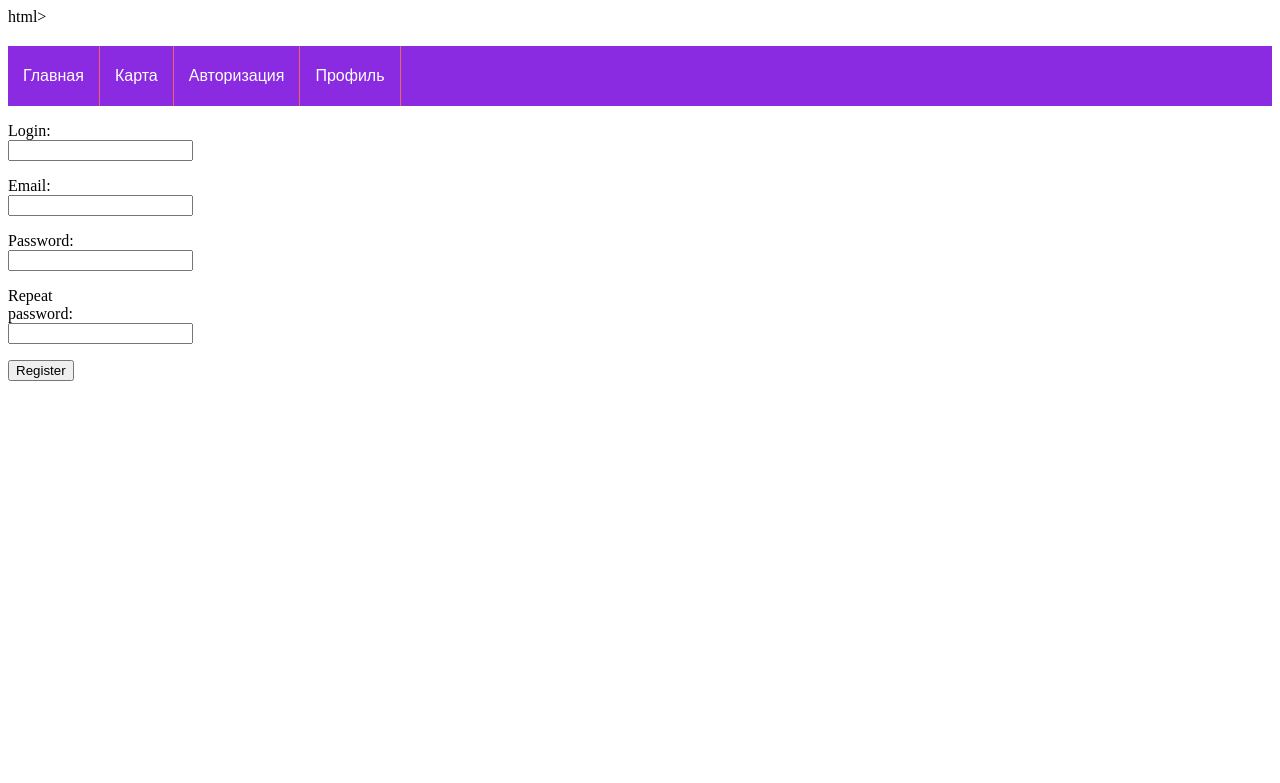
After one commit to Renata-2001/Database-development, a Flask app: page /register in a window 1280 px wide. The commit adds this page. Shown: the top 783 px of the page. Run offline with Flask 3, Linux system fonts and the light colour scheme; some libraries are stand-ins or nearby versions.

Commit message:
modified:   app.py - add register and login 	modified:   db.py - add functions with data selection from users 	new file:   login.py 	modified:   static/dance.css - change styles 	changing templates 	modified:   templates/base.html 	modified:   templates/login.html 	modified:   templates/main.html 	new file:   templates/profile.html 	new file:   templates/register.html

```diff
--- a/app.py
+++ b/app.py
@@ -11,20 +11,73 @@ from werkzeug.security import generate_password_hash, check_password_hash
 from db import DanceDB
 from login import UserLogin
 
-
 app = Flask(__name__)
 
+login_manager = LoginManager(app)
 
 @app.route('/')
 def index():
-   return render_template('main.html')
+	return render_template('main.html',
+			loggedin=current_user,
+			logins=dancedb.get_users_logins()
+	)
+
+@app.route('/login', methods=['GET', 'POST'])
+def login():
+	if request.method == 'POST':
+		user = dancedb.get_user_by_login(request.form['login'])
+		if user and check_password_hash(user['passwd'], request.form['passwd']):
+			userLogin = UserLogin().create(user)
+			login_user(userLogin)
+			return redirect(url_for('index'))
+	return render_template('login.html',
+			loggedin=current_user
+	)
+
+@app.route('/logout')
+@login_required
+def logout():
+	logout_user()
+	return redirect(url_for('login'))
+
+@app.route('/register', methods=['GET', 'POST'])
+def register():
+	if request.method == 'POST':
+		if len(request.form['login']) >= 0 and len(request.form['passwd1']) >= 0 and (request.form['passwd1'] == request.form['passwd2']):
+			if dancedb.is_free_login(request.form['login']):
+				print('reg new user\n')
+				hash = generate_password_hash(request.form['passwd1'])
+				dancedb.add_user(request.form['login'], hash, request.form['email'])
+				return redirect(url_for('login'))
+	return render_template('register.html',
+			loggedin=current_user
+	)
+
+@login_manager.user_loader
+def load_user(user_id):
+	print('load user')
+	print(user_id)
+	return UserLogin().fromDB(user_id, dancedb)
+
 
 dancedb = None
 @app.before_request
 def before_request():
- global dancedb
- dance_db = psycopg2.connect(dbname="dancedb", user="renatik", password = "Bizezo_00")
- dance_db = DanceDB(dance_db)
+	global dancedb
+	db = get_db()
+	dancedb = DanceDB(db)
+
+@app.teardown_appcontext
+def close_db(error=None):
+	if hasattr(g, 'db'):
+		g.db.close()
+
+def get_db():
+	if not hasattr(g, 'db'):
+		g.db = psycopg2.connect(dbname= 'dancedb', user='renatik', password = 'Bizezo_00')
+	return g.db
+
 
 if __name__ == '__main__':
-   app.run()
+   app.secret_key = os.urandom(24)
+   app.run(debug=True, host='0.0.0.0', port='8000')
--- a/db.py
+++ b/db.py
@@ -120,3 +120,44 @@ class DanceDB:
 			self.__db.commit()
 		except psycopg2.Error as e:
 			print(e.pgerror)
+
+#------------SELECT_RECORDS_FROM_TABLE-------------
+	def get_user_by_login(self, login):
+		self.__cursor.execute('SELECT * FROM users WHERE login = %s', (login,))
+		user = self.__cursor.fetchone()
+		return user
+
+	def is_free_login(self, login):
+		try:
+			self.__cursor.execute('SELECT count(*) as cnt FROM users WHERE login = %s', (login,))
+			amount = self.__cursor.fetchone()
+			print(amount)
+			if amount[0] == 0:
+				return True
+			else:
+				return False
+		except psycopg2.Error as e:
+			print(e.pgerror)
+			return False
+
+
+	def get_user(self, user_id):
+		try:
+			self.__cursor.execute('SELECT * FROM users WHERE id = %s LIMIT 1', (user_id,))
+			user = self.__cursor.fetchone()
+			if not user:
+				return False
+			return user
+		except psycopg2.Error as e:
+			print(e.pgerror)
+			return False
+
+
+	def get_users_logins(self):
+		try:
+			self.__cursor.execute('SELECT login FROM users')
+			logins = [ data['login'] for data in self.__cursor.fetchall()]
+			return logins
+		except psycopg2.Error as e:
+			print(e.pgerror)
+			return False
--- a/static/dance.css
+++ b/static/dance.css
@@ -1,23 +1,57 @@
+
 #main {
-    width:100%;
-    height: 790px;
-    background-image: url('main.jpg');
+	width:100%;
 }
 
-#main > h1 {
-    text-align: center;
-    color:aliceblue;
-    font-style: oblique;
-    font-weight: bold;
-    font-size: x-large
+#main > p {
+	margin-right: 20px;
+	margin-left: auto;
+	text-align: right;
 }
 
-#phrase {
-    text-align: left;
-    font-style: oblique;
-    color: brown;
-    position: absolute;
-    padding-right: 500px;
-    padding-bottom: 20px;
-    padding-left: 15px
+ul {
+	list-style: none;
+	margin: 0;
+	padding-left: 0;
+	margin-top: 20px;
+	background: blueviolet;
+	height: 60px;
 }
+
+li > a {
+	text-decoration: none;
+	color:#ffffff; /*меняем цвет ссылок*/
+	background: blueviolet;
+    padding:0px 15px; /*добавляем отступ*/
+    font-family: arial; /*меняем шрифт*/
+    line-height:60px; /*ровняем меню по вертикали*/
+    display: block;
+    border-right: 1px solid #F36262; /*добавляем бордюр справа*/
+    -moz-transition: all 0.3s 0.01s ease; /*делаем плавный переход*/
+    -o-transition: all 0.3s 0.01s ease;
+    -webkit-transition: all 0.3s 0.01s ease;
+}
+
+li > a:hover {
+	background: #D43737;
+}
+
+li {
+	float: left;
+	/*position: relative;*/
+}
+
+li > ul {
+	position: absolute;
+	top: 60px;
+	display: none;
+	z-index: 20;
+}
+
+h1 {
+	float: bottom;
+}
+
+.reg_log_form > p {
+	width: 100px;
+}
--- a/templates/base.html
+++ b/templates/base.html
@@ -1,4 +1,4 @@
-<html></html>
+html>
 	<head>
 		<title>{% block title %} Dance {% endblock %}</title>
     <link rel="stylesheet" type="text/css" href="{{ url_for('static', filename='dance.css') }}">
@@ -7,6 +7,15 @@
 	{% endblock %}
 	</head>
 	<body>
+		{% block nav %}
+			<ul>
+				<li><a href="/">Главная</a></li>
+				<li><a href="/map">Карта</a></li>
+				<li><a href="/login">Авторизация</a></li>
+				<li><a href="/profile">Профиль</a></li>
+			</ul>
+		{% endblock %}
+
 
 		{% block content %}
 
--- a/templates/login.html
+++ b/templates/login.html
@@ -6,13 +6,13 @@ Autorization
 
 {% block content %}
 <form class="reg_log_form" action="/login" method="post">
-   <p><label>If you don't have an account yet &rarr;  </label><a href="{{ url_for('register') }}">registration</a></p>
- <hr>
 	<p><label>Login: </label><input type="text" name="login" value="" requiered/></p>
 	<p><label>Password: </label><input type="password" maxlength="20" name="passwd" value="" requiered/></p>
 	<p><input type="checkbox" name="remainme"/> Remember me</p>
 	<p><input type="submit" value="Enter"/></p>
+	<br>
 	<hr>
 	<br>
+	<p><a href="{{ url_for('register') }}">Registration</a></p>
 </form>
 {% endblock %}
--- /dev/null
+++ b/templates/register.html
@@ -0,0 +1,15 @@
+{% extends 'base.html' %}
+
+{% block title %}
+Registration
+{% endblock %}
+
+{% block content %}
+<form class="reg_log_form" action="/register" method="post">
+	<p><label>Login: </label><input type="text" name="login" value="" requiered/>
+    <p><label>Email: </label><input type="text" name="email" value="" requiered/>
+	<p><label>Password: </label><input type="password" maxlength="20" name="passwd1" value="" requiered/>
+	<p><label>Repeat password: </label><input type="password" maxlength="20" name="passwd2" value="" requiered/>
+	<p><input type="submit" value="Register"/></p>
+</form>
+{% endblock %}
```
Also changed, not shown: login.py (added, +26 -0 lines), templates/main.html (+5 -15 lines), templates/profile.html (added, +10 -0 lines). Lines whose indentation alone changed are shown as unchanged.
